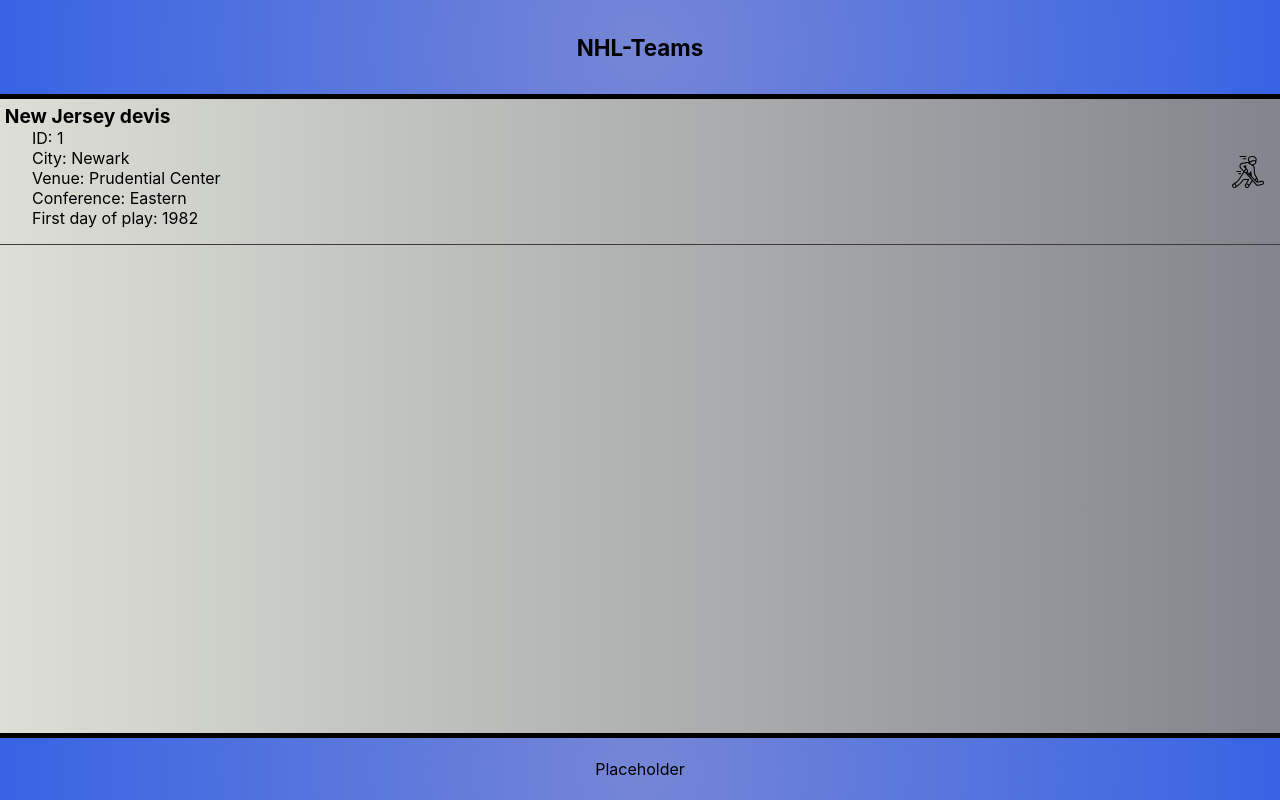
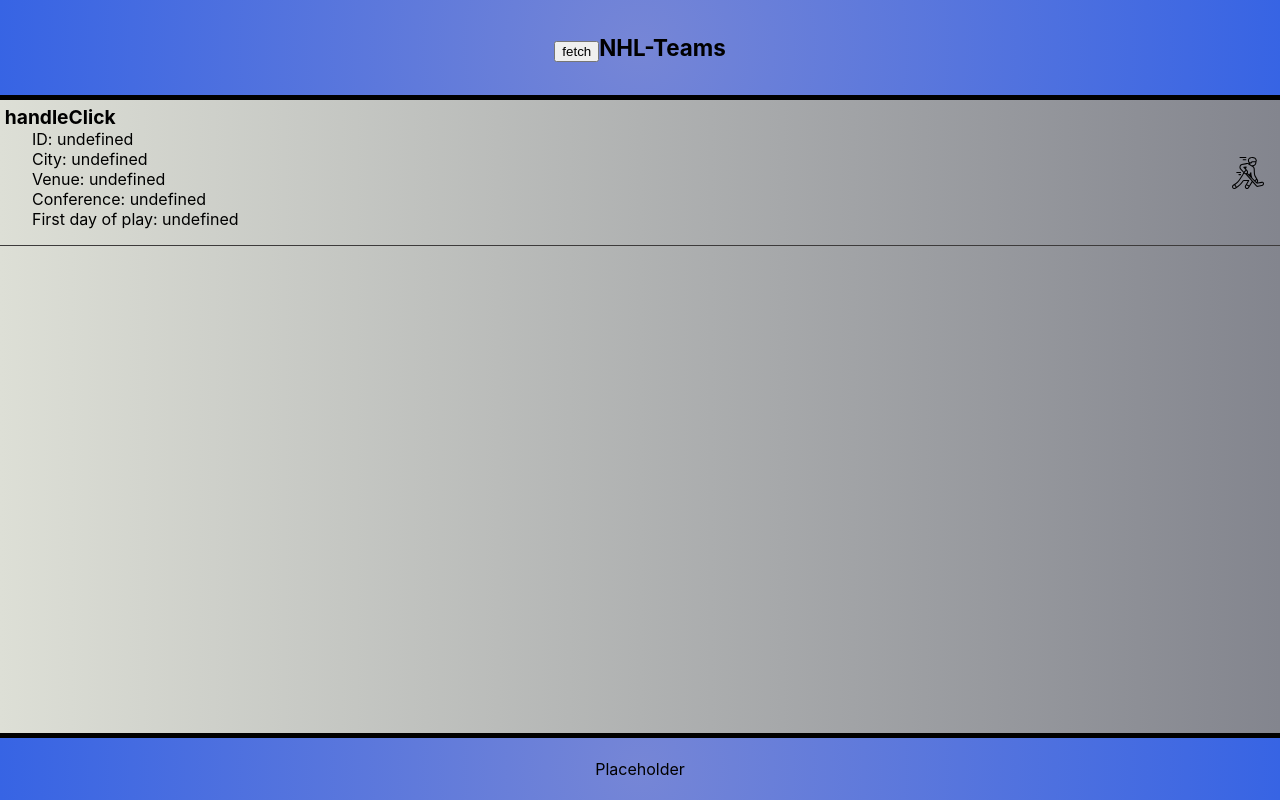
Before and after one commit to MariusS94/NHL-Teams, a React (Create React App) app: page / in a window 1280 px wide. Built offline with nearby package versions, Linux system fonts and the light colour scheme.

Commit message:
Add fetch button and fetch api data to console

```diff
--- a/src/App.js
+++ b/src/App.js
@@ -6,20 +6,29 @@
 import ListItem from "./components/ListItem";
 import ListItemIcon from "./components/ListItemIcon";
 import arrowRight from "./assets/eishockey.svg";
+import { fetchData } from "./api/nhl-api";
 
 function App() {
-  const team = {
+  /* const team = {
     name: "New Jersey devis",
     id: "1",
     city: "Newark",
     conference: "Eastern",
     firstDay: "1982",
     venue: "Prudential Center",
+  }; */
+  const team = async function handleClick() {
+    const data = await fetchData();
+    console.log(data);
+    return data;
   };
 
   return (
     <div className="app">
-      <header>NHL-Teams</header>
+      <header>
+        <button onClick={team}>fetch</button>
+        NHL-Teams
+      </header>
       <main>
         <List>
           <ListItem>
--- /dev/null
+++ b/src/api/nhl-api.js
@@ -0,0 +1,21 @@
+export async function fetchData() {
+  const respond = await fetch("https://statsapi.web.nhl.com/api/v1/teams");
+
+  if (!respond.ok) {
+    throw new Error(respond);
+  }
+
+  const result = await respond.json();
+
+  const team = result.teams.map((teamdata) => ({
+    name: teamdata.teamName,
+    id: teamdata.id,
+    city: teamdata.venue.city,
+    venue: teamdata.venue.name,
+    firstYear: teamdata.firstYearOfPlay,
+    conference: teamdata.conference.name,
+  }));
+
+  console.log(team);
+  return team;
+}
```
